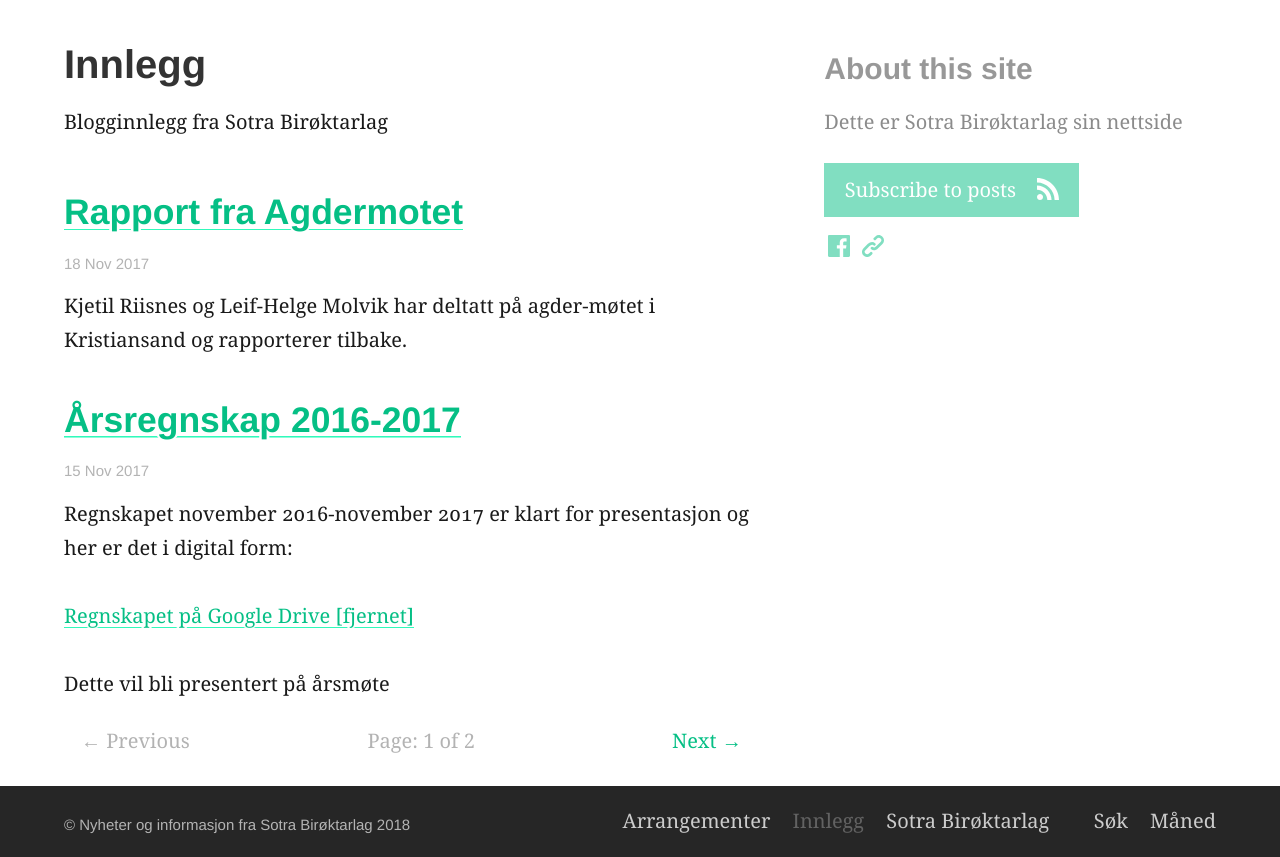
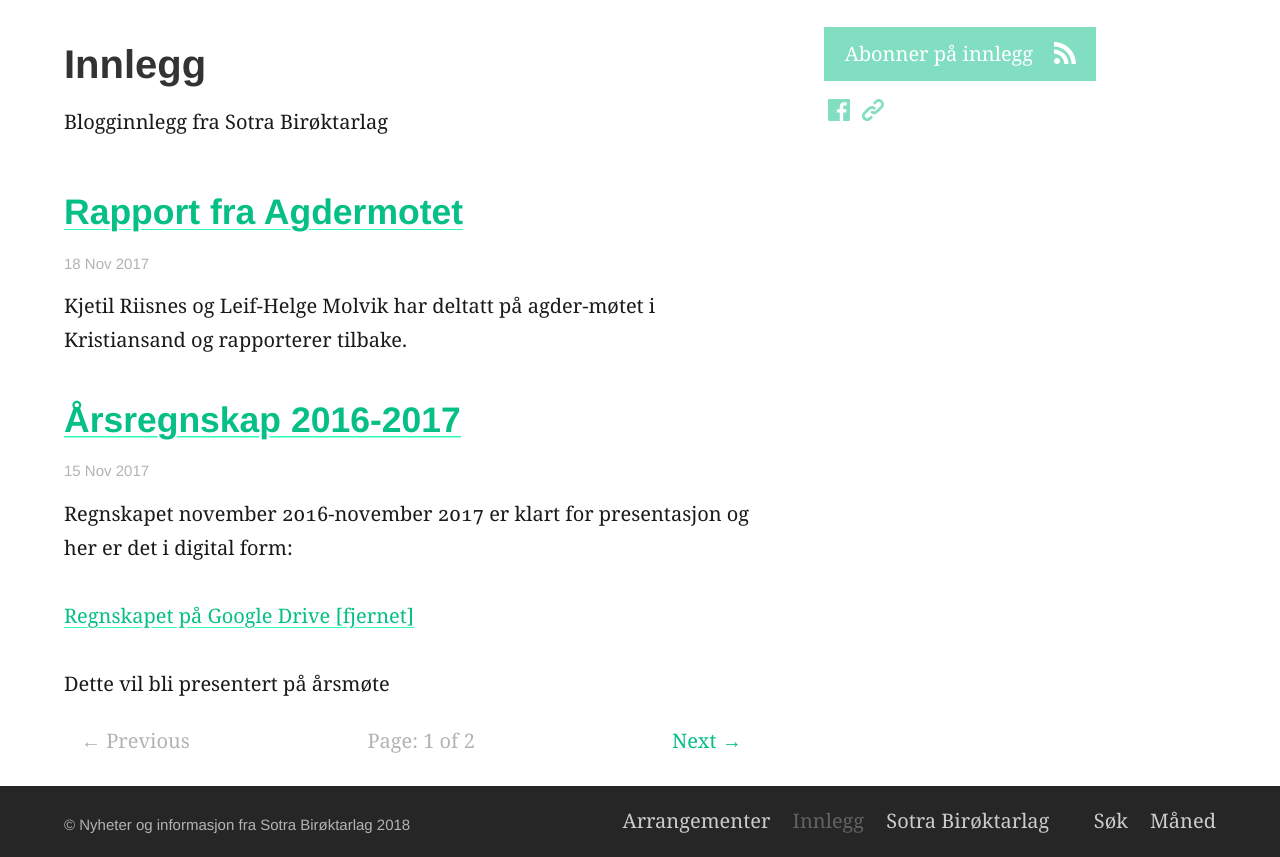
Before and after one commit to SotraBiroktarlag/sotrabirokt, a Jekyll site: the page built from blog/index.html, in a window 1280 px wide. Shown: the part 390-1247 px from the top of the page. Built offline with Jekyll 4.4.1, drawn with Linux system fonts in a browser that asks for light colours; the list of posts is cut into pages by our own code.

Commit message:
Fjernet "about" til høyre og oversatte RSS-feeden

```diff
--- a/_includes/site-aside.html
+++ b/_includes/site-aside.html
@@ -1,9 +1,9 @@
 <aside class="aside  typeset">
 
-  {% unless page.layout == "categories" or page.collection == "posts" %}
+  <!-- {% unless page.layout == "categories" or page.collection == "posts" %}
     <h3>About this site</h3>
     <p>{{ site.description }}</p>
-  {% endunless %}
+  {% endunless %} -->
 
   {% unless page.layout == "categories" or page.layout == "search" or page.collection == "posts" or paginator.posts %}
     {% include post-list.html %}
@@ -21,7 +21,7 @@
   {% endif %}
 
   {% if page.collection == "posts" or paginator.posts %}
-    {% include button.html text="Subscribe to posts &nbsp;" icon="rss" link="/feed.xml" %}
+    {% include button.html text="Abonner på innlegg &nbsp;" icon="rss" link="/feed.xml" %}
   {% endif %}
 
   {% unless page.layout == "categories" %}
```
